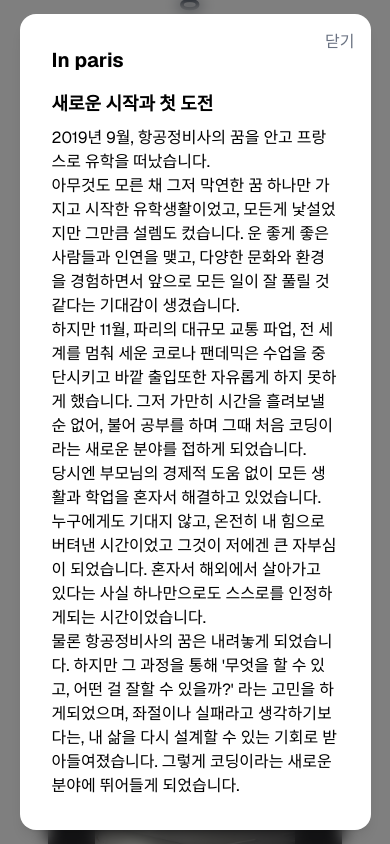
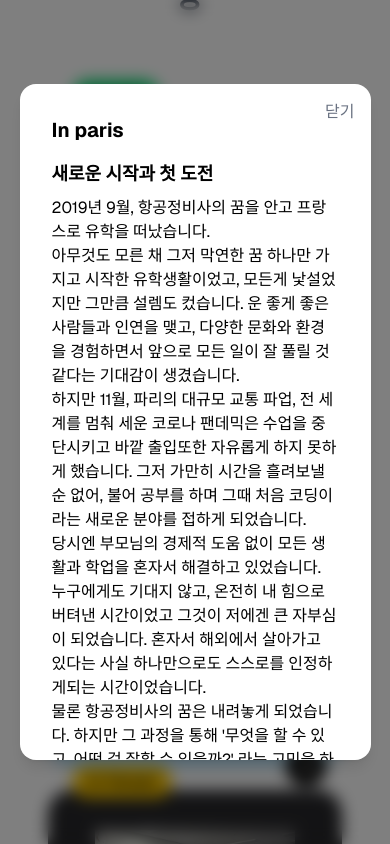
Before and after one commit to dogeonkim1/myProfile, a Next.js app: page / in a window 390 px wide. Both pictures are taken after a click on the button 306 px from the left and 3398 px from the top of the page. Shown: the part 2976-3820 px from the top of the page. Built offline with nearby package versions, Linux system fonts and the light colour scheme.

Commit message:
fixed: fixed cardsection modal screen size in mobile

```diff
--- a/src/components/CardSection.tsx
+++ b/src/components/CardSection.tsx
@@ -66,7 +66,7 @@ const cardData = [
     title: "In Yonsei",
     bgColor: "bg-zinc-800",
     labelColor: "bg-yellow-400",
-    text: "22.09.30 ~ 04.08.29",
+    text: "22.09.30 ~ 24.08.29",
     image: "/yonsei1.jpg",
     modalContent:(
         <>
@@ -95,7 +95,7 @@ const cardData = [
     ),
   },
   {
-    title: "In Ureca",
+    title: "In LGU+",
     bgColor: "bg-purple-800",
     labelColor: "bg-purple-400",
     text: "25.01.20 ~ 25.08.12",
@@ -205,7 +205,7 @@ function InfoCards() {
               onClick={() => setOpenIndex(null)}
             >
               <motion.div
-                className="bg-white p-8 rounded-2xl shadow-lg w-[90%] max-w-xl text-black relative"
+                className="bg-white p-8 rounded-2xl shadow-lg w-[90%] max-w-xl text-black relative overflow-y-auto max-h-[80vh]"
                 initial={{ y: 50, opacity: 0 }}
                 animate={{ y: 0, opacity: 1 }}
                 exit={{ y: 50, opacity: 0 }}
```
